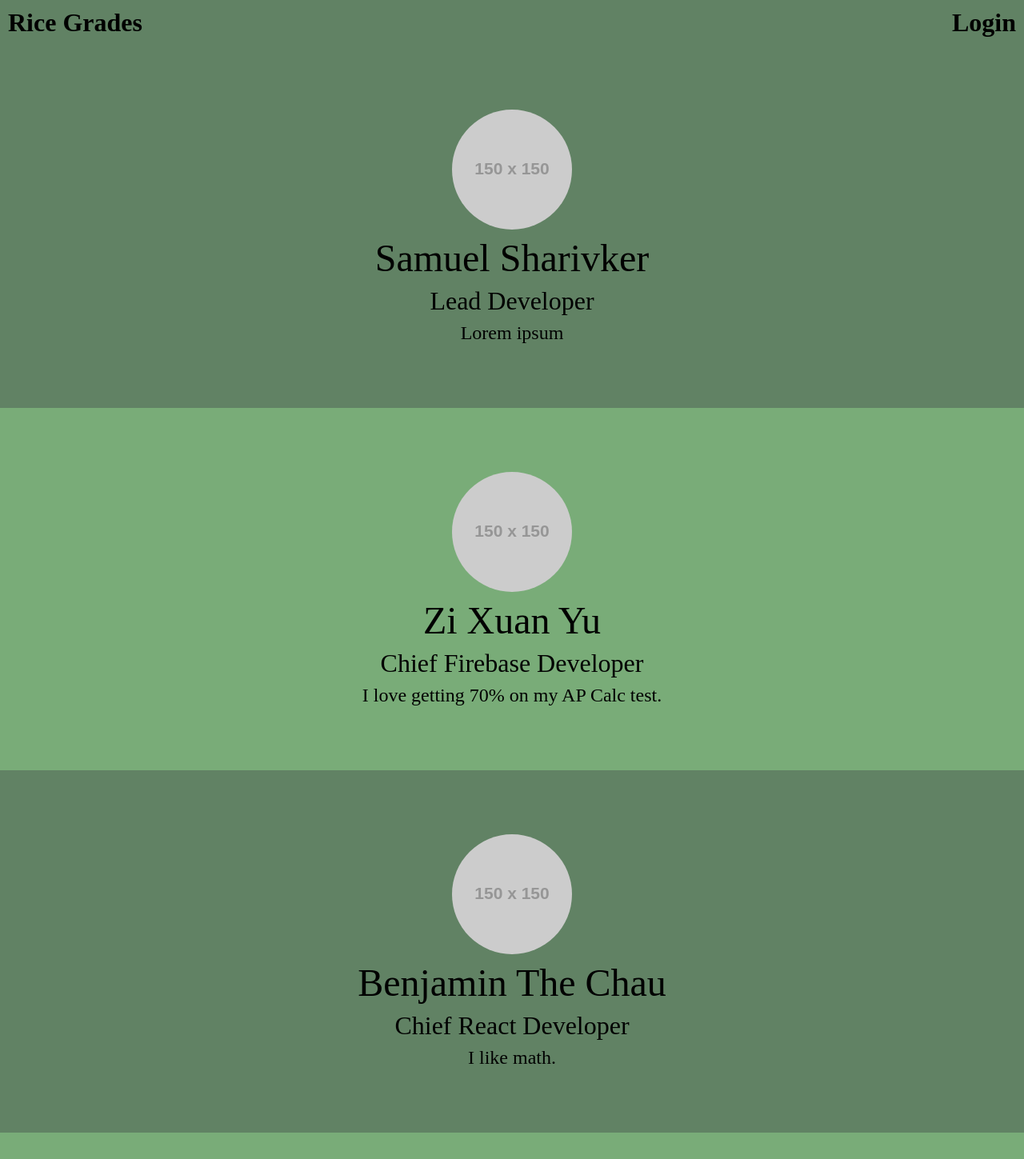
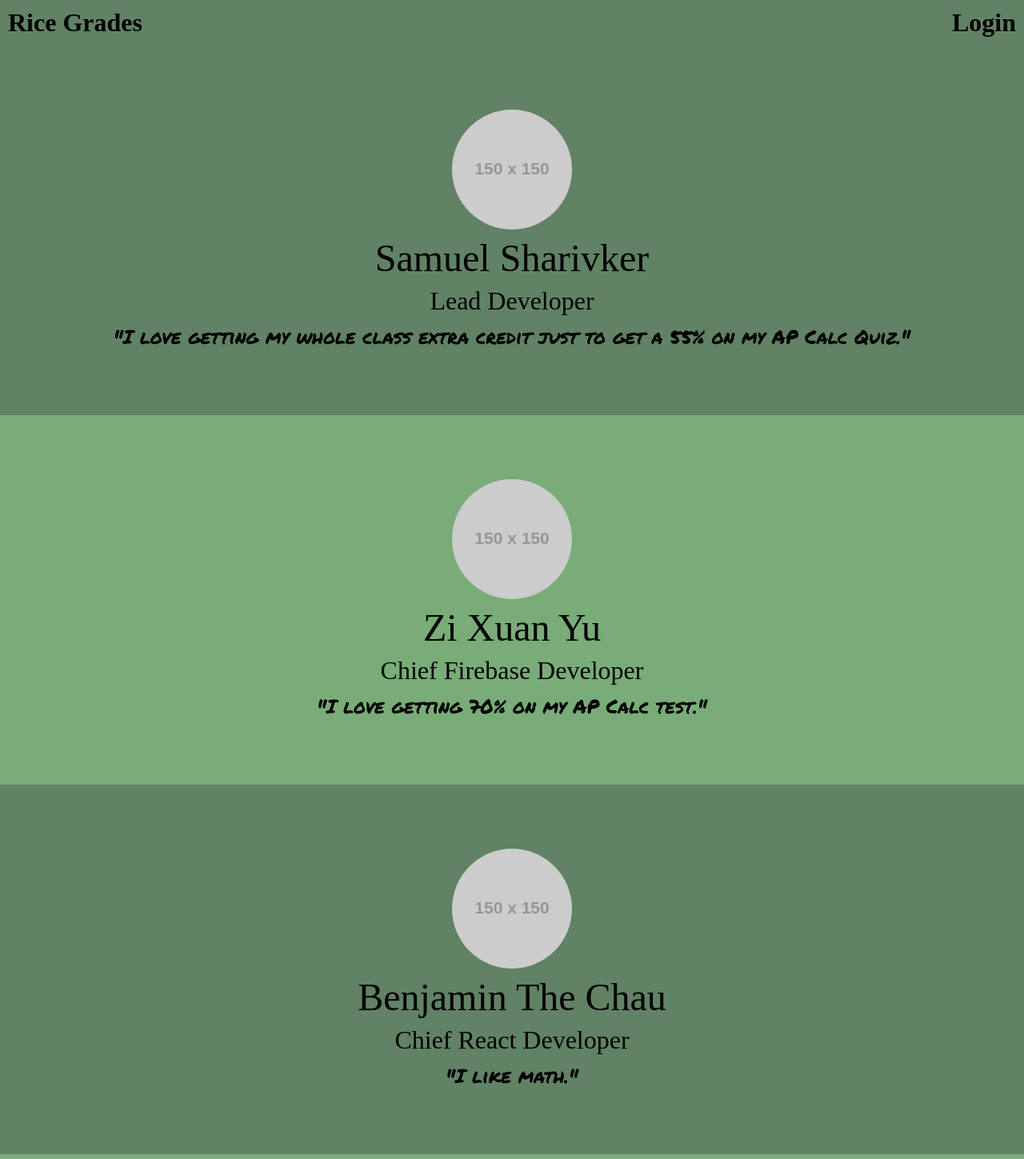
Before and after one commit to samSharivker/RiceGrades, a React (Create React App) app: page /developers in a window 1280 px wide. Shown: the top 1449 px of the page at 80% size. Built offline with nearby package versions, Linux system fonts and the light colour scheme.

Commit message:
updated dev page

```diff
--- a/src/App.css
+++ b/src/App.css
@@ -226,6 +226,9 @@ footer a {
 
 .developers .dev-bio {
     font-size: 1.5rem;
+    font-family: "Permanent Marker", cursive;
+    font-weight: 400;
+    font-style: normal;
 }
 
 #developers-page > section:nth-child(2) {
--- a/src/components/Footer.jsx
+++ b/src/components/Footer.jsx
@@ -1,4 +1,4 @@
-function Footer() {
+export default function Footer() {
     return (
         <div>
             <footer>
@@ -12,5 +12,3 @@ function Footer() {
         </div>
     );
 }
-
-export default Footer;
--- a/src/components/Nav.jsx
+++ b/src/components/Nav.jsx
@@ -1,4 +1,4 @@
-function Nav() {
+export default function Nav() {
     return (
         <nav>
             <div className="logo">
@@ -10,5 +10,3 @@ function Nav() {
         </nav>
     );
 }
-
-export default Nav;
--- a/src/pages/Developers.jsx
+++ b/src/pages/Developers.jsx
@@ -2,9 +2,9 @@ import Nav from '../components/Nav';
 import Footer from '../components/Footer';
 
 function Developers() {
-    let samBio = "Lorem ipsum";
-    let yuBio = "I love getting 70% on my AP Calc test.";
-    let benBio = "I like math.";
+    let samBio = '"I love getting my whole class extra credit just to get a 55% on my AP Calc Quiz."';
+    let yuBio = '"I love getting 70% on my AP Calc test."';
+    let benBio = '"I like math."';
     return (
         <div id="developers-page">
             <Nav />
```
Also changed, not shown: src/components/SupportForm.jsx (added, +7 -0 lines).
